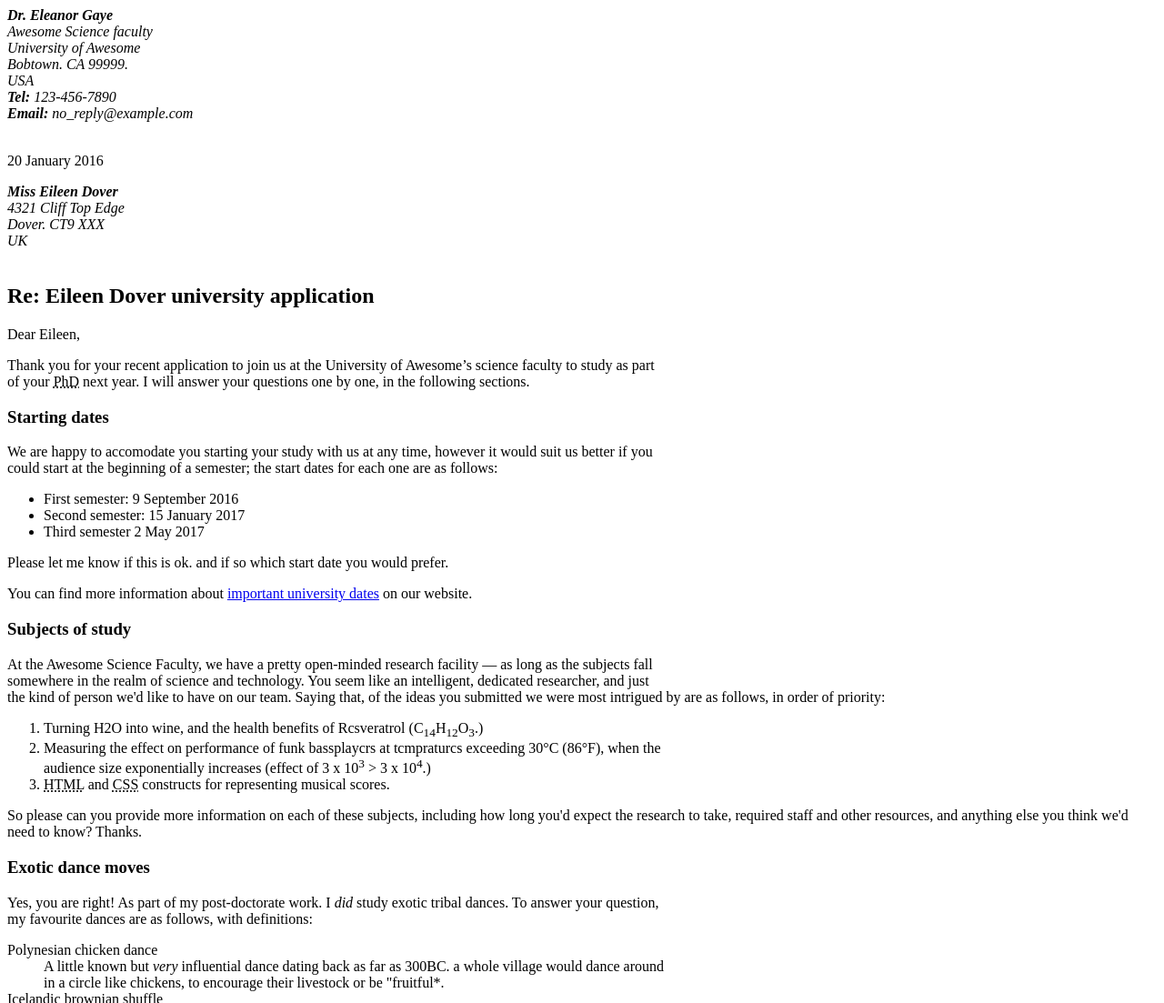
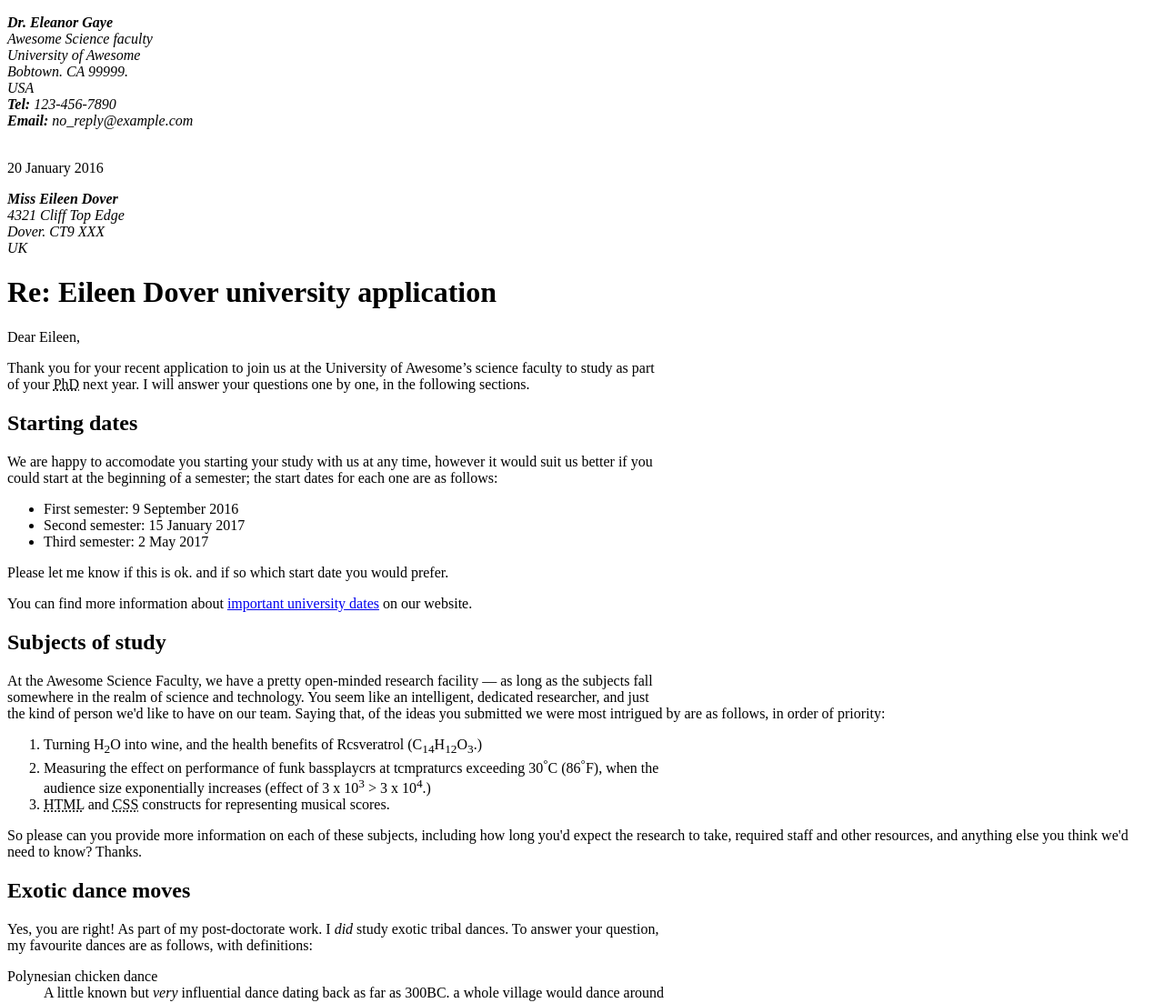
Before and after one commit to daviidxestrada/ejercicio-carta, a plain HTML site: page index.html in a window 1280 px wide. Shown: the top 1103 px of the page at 91% size. Drawn offline with Linux system fonts and the light colour scheme.

Commit message:
Practica terminada

```diff
--- a/index.html
+++ b/index.html
@@ -1,84 +1,100 @@
 <!DOCTYPE html>
-<html lang="es">
+<html lang="en">
 <head>
     <meta charset="UTF-8">
     <meta name="viewport" content="width=device-width, initial-scale=1.0">
+    <title>Práctica 1 - dar formato a la carta</title>
 </head>
 <body>
-    <header>
-        <em>
+    <p>
+        <i>
         <strong>Dr. Eleanor Gaye</strong><br>
         Awesome Science faculty<br>
         University of Awesome<br>
         Bobtown. CA 99999.<br>
         USA<br>
-        <strong>Tel:</strong> 123-456-7890<br>
-        <strong>Email:</strong> no_reply@example.com<br>
-     </em>
+        <b>Tel:</b> 123-456-7890<br>
+        <b>Email:</b> no_reply@example.com<br>
+        </i>
      <br>
      <p>
-     20 January 2016
+     <time datatime="2016-01-20">20 January 2016</time>
      </p>
 
-    </header>
+    </p>
 
-<em>
+
+<p>
+<i>
 <strong>Miss Eileen Dover<br></strong>
 4321 Cliff Top Edge<br>
 Dover. CT9 XXX<br>
 UK<br>
-</em>
-<br>
+</i>
+</p>
 
-<h2>Re: Eileen Dover university application</h2>
-<p>Dear Eileen,</p>
+
+<h1>
+    Re: Eileen Dover university application
+</h1>
+
 <p>
-Thank you for your recent application to join us at the University of Awesome’s science faculty to study as part<br> of your <abbr title="Doctor of Philosophy">PhD</abbr> next year. I will answer your questions one by one, in the following sections.<p>
+    Dear Eileen,
+</p>
 
-    <section><p><h3 id="fechasimportantes">Starting dates</h3></p>
+<p>
+Thank you for your recent application to join us at the University of Awesome’s science faculty to study as part<br>
+of your <abbr title="Doctor of Philosophy">PhD</abbr> next year. I will answer your questions one by one, in the following sections.
+</p>
+
+    <h2 id="fechasimportantes">Starting dates</h2>
 <p>
 We are happy to accomodate you starting your study with us at any time, however it would suit us better if you<br>
 could start at the beginning of a semester; the start dates for each one are as follows:<br>
 </p>
+
 <ul>
-    <li>First semester: 9 September 2016</li>
-    <li>Second semester: 15 January 2017</li>
-    <li>Third semester 2 May 2017</li>
+    <li>First semester: <time= datatime="2016-09-09">9 September 2016</time></li>
+    <li>Second semester: <time= datatime="2017-01-15">15 January 2017</time></li>
+    <li>Third semester: <time= datatime="2017-05-02">2 May 2017</time></li>
 </ul>
+
 <p>
-    Please let me know if this is ok. and if so which start date you would prefer.<br>
+    Please let me know if this is ok. and if so which start date you would prefer.
 </p>
 
 <p>
-You can find more information about <a href="#fechasimportantes">important university dates</a> on our website.</section>
+You can find more information about <a href="#fechasimportantes">important university dates</a> on our website.
 </p>
 
-<section><h3>Subjects of study</h3>
+<h2>Subjects of study</h2>
 <p>
 At the Awesome Science Faculty, we have a pretty open-minded research facility — as long as the subjects fall<br>
 somewhere in the realm of science and technology. You seem like an intelligent, dedicated researcher, and just<br>
-the kind of person we'd like to have on our team. Saying that, of the ideas you submitted we were most intrigued by are as follows, in order of priority:</p>
+the kind of person we'd like to have on our team. Saying that, of the ideas you submitted we were most intrigued by are as follows, in order of priority:
+</p>
+
 <ol>
-<li>Turning H2O into wine, and the health benefits of Rcsveratrol (C<sub>14</sub>H<sub>12</sub>O<sub>3</sub>.)</li>
-<li>Measuring the effect on performance of funk bassplaycrs at tcmpraturcs exceeding 30°C (86°F), when the<br>
+<li>Turning H<sub>2</sub>O into wine, and the health benefits of Rcsveratrol (C<sub>14</sub>H<sub>12</sub>O<sub>3</sub>.)</li>
+<li>Measuring the effect on performance of funk bassplaycrs at tcmpraturcs exceeding 30<sup>°</sup>C (86<sup>°</sup>F), when the<br>
 audience size exponentially increases (effect of 3 x 10<sup>3</sup> > 3 x 10<sup>4</sup>.)</li>
 <li><abbr title="HyperText Markup Language">HTML</abbr> and <abbr title="Cascading Style Sheets">CSS</abbr> constructs for representing musical scores.</li>
 </ol>
+
 <p>
 So please can you provide more information on each of these subjects, including how long you'd expect the
 research to take, required staff and other resources, and anything else you think we'd need to know? Thanks.
 </p>
-</section>
 
-<section><h3 id="bailesexoticos">Exotic dance moves</h3>
+<h2 id="bailesexoticos">Exotic dance moves</h2>
 <p>
-    Yes, you are right! As part of my post-doctorate work. I <em>did</em> study exotic tribal dances. To answer your question,<br>
+    Yes, you are right! As part of my post-doctorate work. I <i>did</i> study exotic tribal dances. To answer your question,<br>
  my favourite dances are as follows, with definitions:
  </p>
  <dl>
     <dt>Polynesian chicken dance</dt>
     <dd>
-        A little known but <em>very</em> influential dance dating back as far as 300BC. a whole village would dance around <br>
+        A little known but <i>very</i> influential dance dating back as far as 300BC. a whole village would dance around <br>
         in a circle like chickens, to encourage their livestock or be "fruitful*.</dd>
 
     <dt>Icelandic brownian shuffle</dt>
@@ -96,7 +112,7 @@ research to take, required staff and other resources, and anything else you thin
 </dl>
 
 <p>
-For more of my research, see my <a href="#bailesexoticos">exotic dance research page.</a></section>
+For more of my research, see my <a href="#bailesexoticos">exotic dance research page.</a>
 </p>
 
 <p>Yours sincerely.</p>
```
